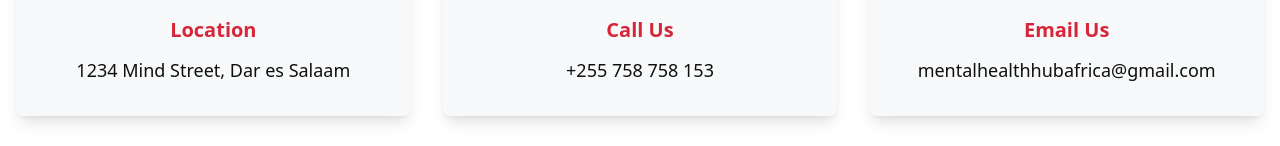
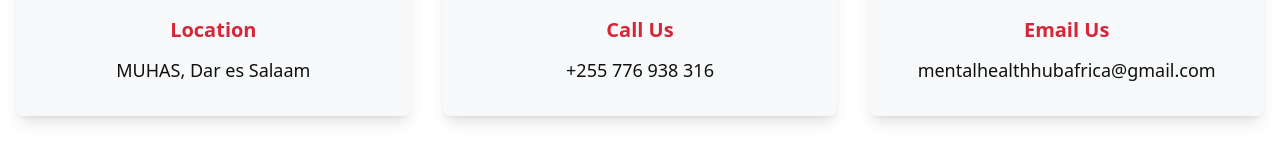
Before and after one commit to Jackson-zablon15/mentalhealthnextjs, a Next.js app: page /contacts in a window 1280 px wide. Shown: the part 1140-1286 px from the top of the page. Built offline with nearby package versions, Linux system fonts and the light colour scheme.

Commit message:
change contact info

```diff
--- a/components/contactus/ContactInfo.jsx
+++ b/components/contactus/ContactInfo.jsx
@@ -10,7 +10,7 @@
         </svg>
       ),
       title: "Location",
-      content: "1234 Mind Street, Dar es Salaam",
+      content: "MUHAS, Dar es Salaam",
       color: "var(--deep-red)"
     },
     {
@@ -20,7 +20,7 @@
         </svg>
       ),
       title: "Call Us",
-      content: "+255 758 758 153",
+      content: "+255 776 938 316",
       color: "var(--deep-red)"
     },
     {
```
